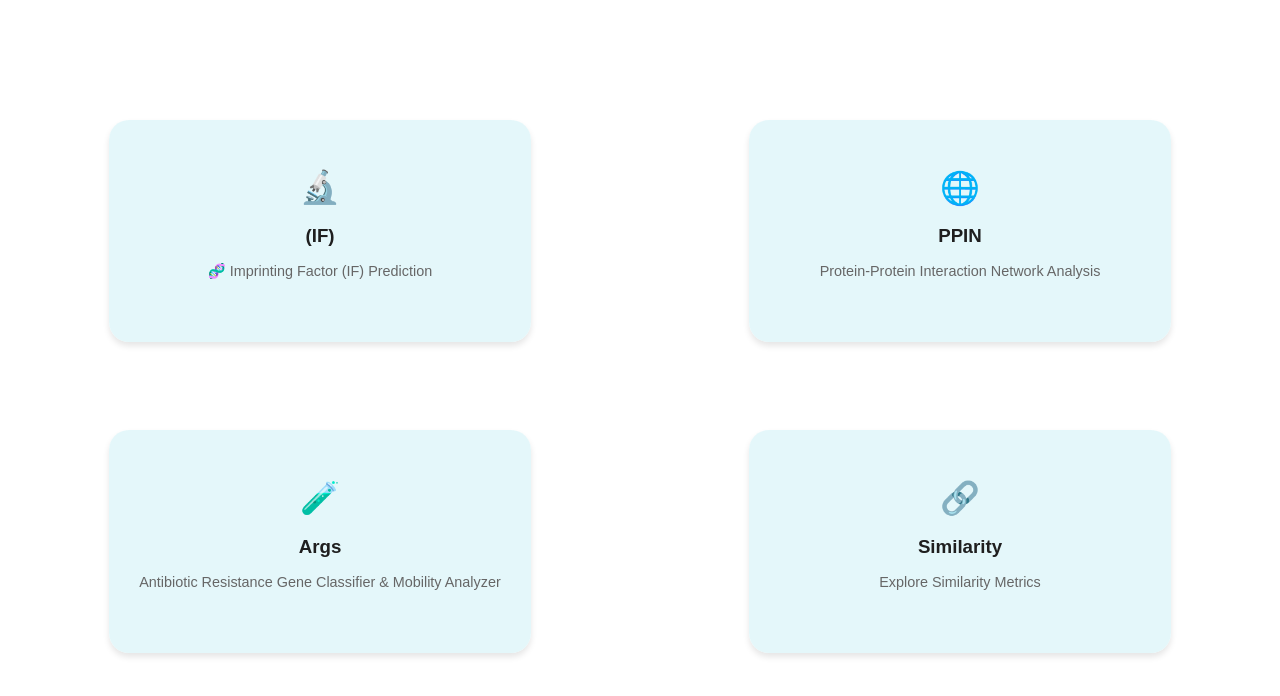
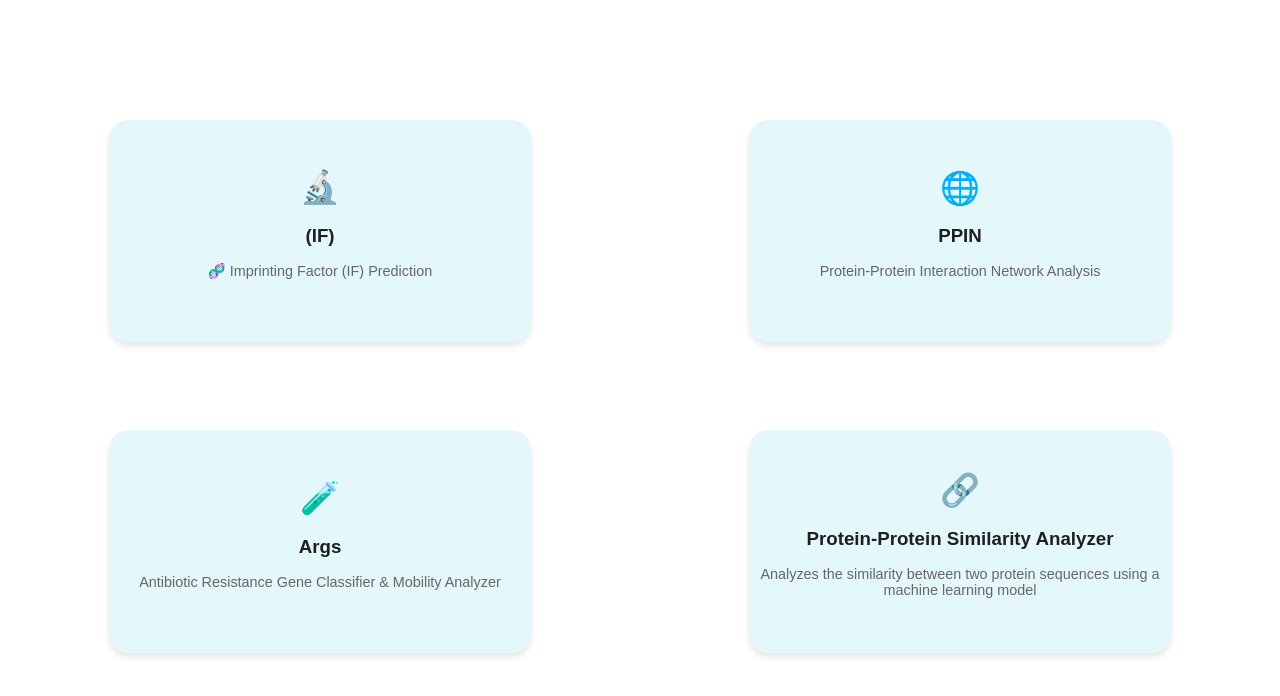
Before and after one commit to darkspy3580/rct-interface, a React (Create React App) app: page / in a window 1280 px wide. Shown: the top 696 px of the page. Built offline with nearby package versions, Linux system fonts and the light colour scheme; no server answers.

Commit message:
Update App.js

```diff
--- a/src/App.js
+++ b/src/App.js
@@ -54,8 +54,8 @@ const App = () => {
       icon: '🌐',
     },
     {
-      title: 'Similarity',
-      description: 'Explore Similarity Metrics',
+      title: 'Protein-Protein Similarity Analyzer',
+      description: 'Analyzes the similarity between two protein sequences using a machine learning model',
       link: getAppLink('Similarity'),
       icon: '🔗',
     },
```
